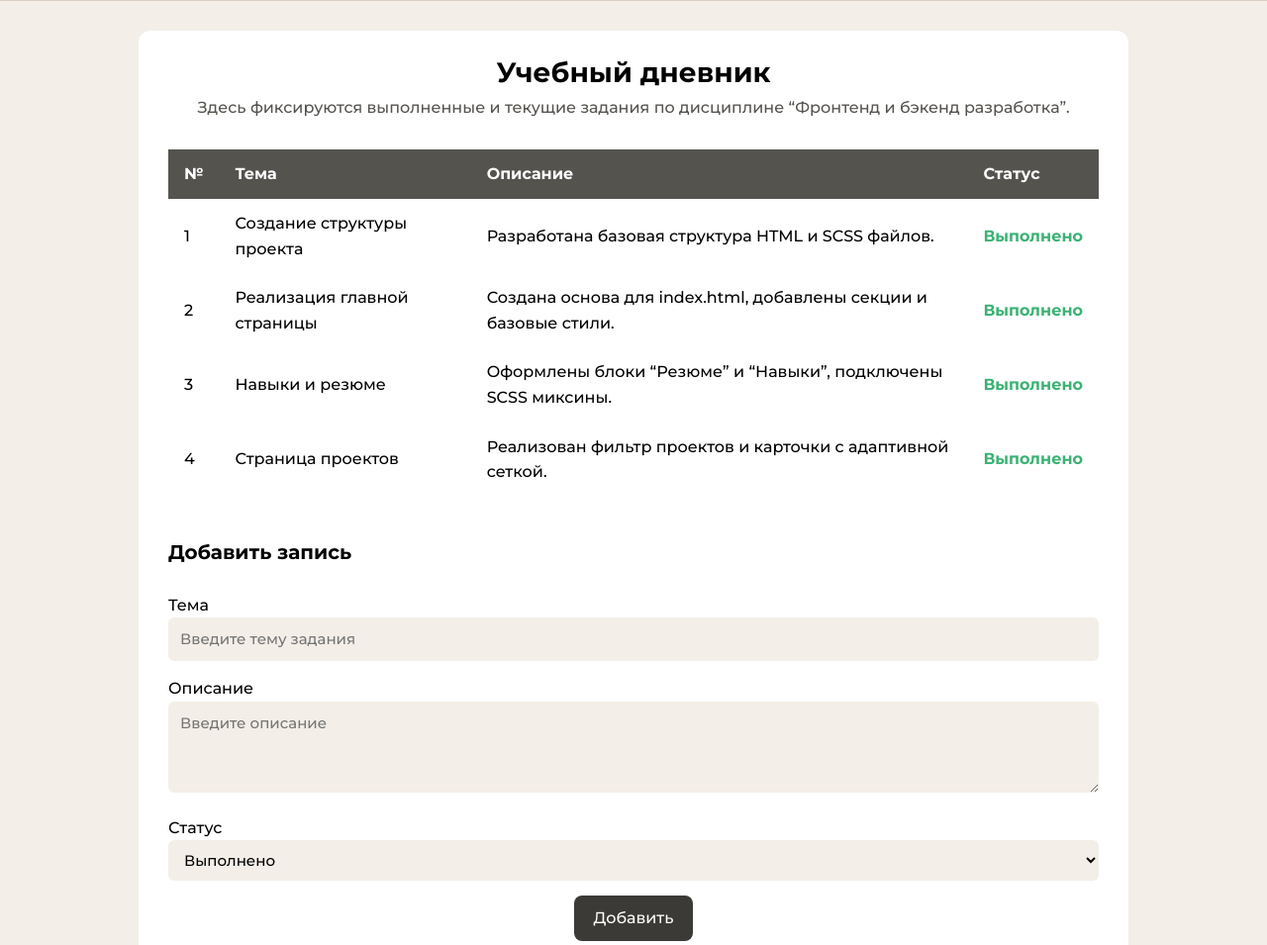
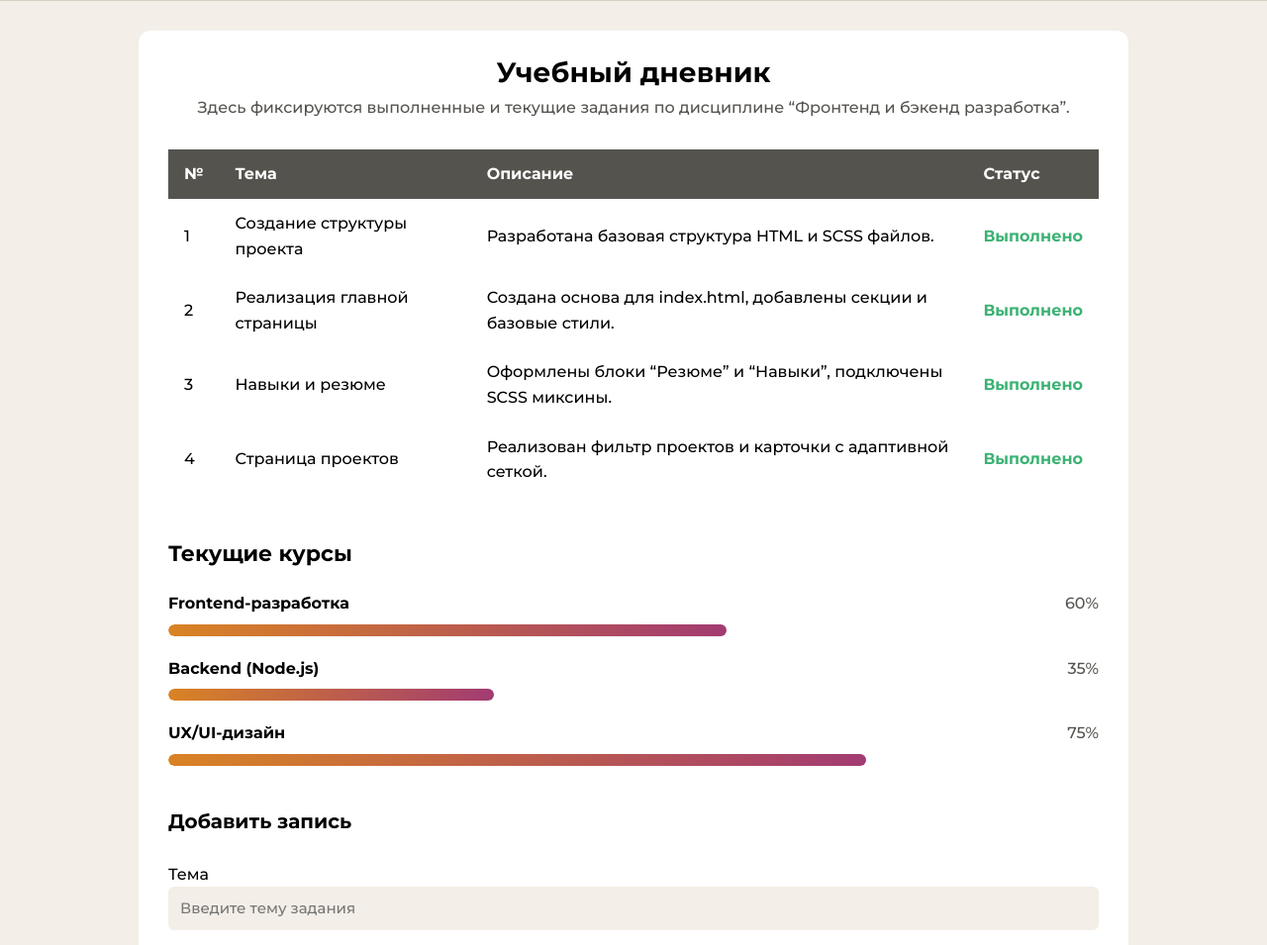
Before and after one commit to whoaskedssselery/uni13-14, a plain HTML site: page pages/diary.html in a window 1280 px wide. Shown: the part 79-1034 px from the top of the page at 99% size. Drawn offline with Linux system fonts and the light colour scheme.

Commit message:
update: diary

```diff
--- a/pages/diary.html
+++ b/pages/diary.html
@@ -70,6 +70,42 @@
             </table>
          </div>
 
+         <section class="diary__courses">
+            <h2 class="diary__courses-title">Текущие курсы</h2>
+
+            <ul class="courses__list">
+               <li class="course">
+                  <div class="course__header">
+                     <span class="course__name">Frontend-разработка</span>
+                     <span class="course__percent">60%</span>
+                  </div>
+                  <div class="course__bar">
+                     <div class="course__progress" style="width: 60%;"></div>
+                  </div>
+               </li>
+
+               <li class="course">
+                  <div class="course__header">
+                     <span class="course__name">Backend (Node.js)</span>
+                     <span class="course__percent">35%</span>
+                  </div>
+                  <div class="course__bar">
+                     <div class="course__progress" style="width: 35%;"></div>
+                  </div>
+               </li>
+
+               <li class="course">
+                  <div class="course__header">
+                     <span class="course__name">UX/UI-дизайн</span>
+                     <span class="course__percent">75%</span>
+                  </div>
+                  <div class="course__bar">
+                     <div class="course__progress" style="width: 75%;"></div>
+                  </div>
+               </li>
+            </ul>
+         </section>
+
          <form id="diary-form" class="diary__form">
             <h2 class="diary__form-title">Добавить запись</h2>
             <div class="form__group">
--- a/scripts/main.js
+++ b/scripts/main.js
@@ -111,3 +111,12 @@ if (diaryForm && diaryTable) {
     diaryForm.reset();
   });
 }
+
+document.addEventListener('DOMContentLoaded', () => {
+  const courses = document.querySelectorAll('.course__progress');
+  courses.forEach(bar => {
+    const width = bar.style.width;
+    bar.style.width = '0';
+    setTimeout(() => (bar.style.width = width), 300);
+  });
+});
--- a/styles/components/_dairy.scss
+++ b/styles/components/_dairy.scss
@@ -74,3 +74,59 @@
     }
   }
 }
+
+.diary__courses {
+  margin-bottom: 40px;
+
+  &-title {
+    font-size: 22px;
+    font-weight: 600;
+    color: var(--color-text);
+    margin-bottom: 20px;
+  }
+
+  .courses__list {
+    display: flex;
+    flex-direction: column;
+    gap: 20px;
+    list-style: none;
+    padding: 0;
+  }
+
+  .course {
+    display: flex;
+    flex-direction: column;
+    gap: 8px;
+
+    &__header {
+      display: flex;
+      justify-content: space-between;
+      align-items: center;
+    }
+
+    &__name {
+      font-weight: 600;
+      color: var(--color-text);
+    }
+
+    &__percent {
+      color: var(--color-muted);
+      font-weight: 500;
+    }
+
+    &__bar {
+      width: 100%;
+      height: 12px;
+      background-color: var(--color-border);
+      border-radius: 6px;
+      overflow: hidden;
+    }
+
+    &__progress {
+      height: 100%;
+      background: linear-gradient(90deg, var(--color-primary), var(--color-accent));
+      border-radius: 6px;
+      transition: width 0.6s ease;
+    }
+  }
+}
```
Also changed, not shown: css/styles.css, 1 other file.
